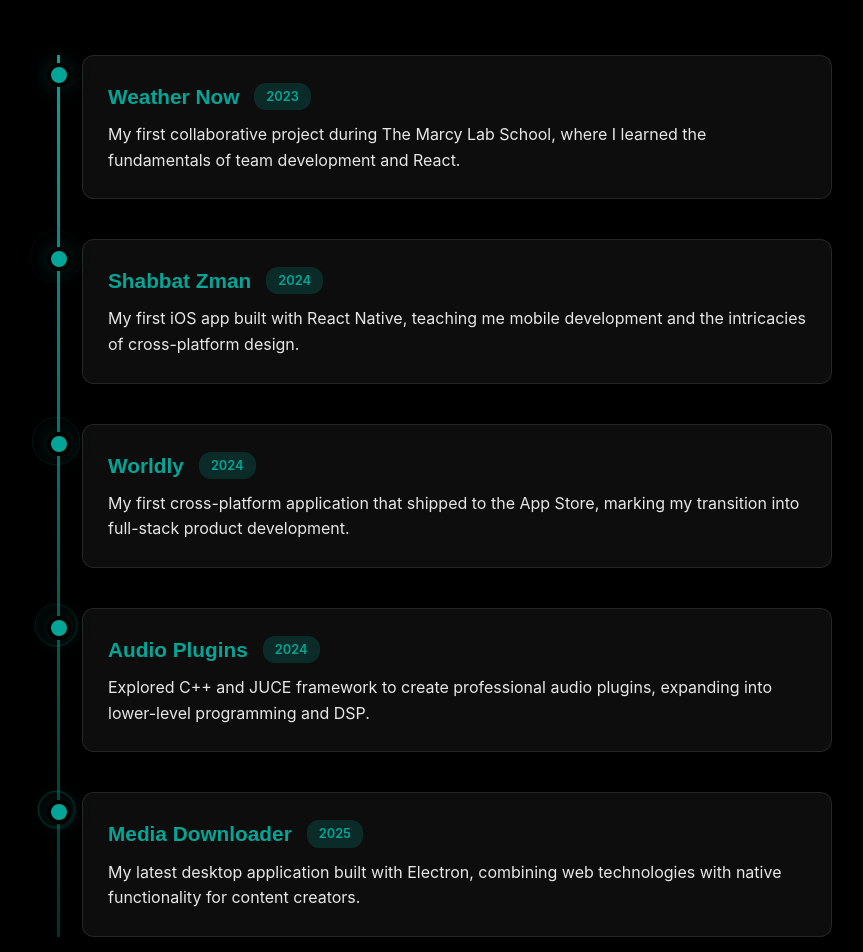
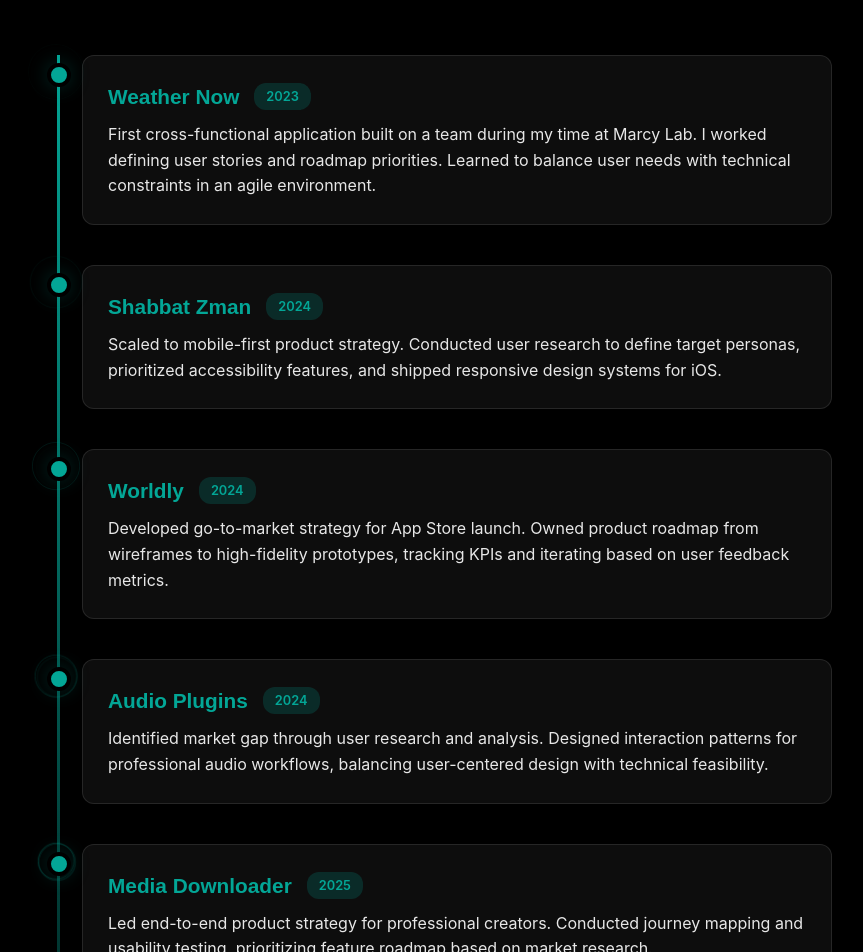
Before and after one commit to Rafibarides/portfolio, a React (Vite) app: page /product in a window 1280 px wide. Shown: the part 1940-2892 px from the top of the page, without its empty margins (208-1071 px from the left). Built offline with nearby package versions, Linux system fonts and the light colour scheme; a web font is replaced by a local one.

Commit message:
product fixes

```diff
--- a/src/ProductPage.jsx
+++ b/src/ProductPage.jsx
@@ -1300,7 +1300,7 @@
                     fontSize: '1rem',
                     margin: 0,
                   }}>
-                    My first collaborative project during The Marcy Lab School, where I learned the fundamentals of team development and React.
+                    First cross-functional application built on a team during my time at Marcy Lab. I worked defining user stories and roadmap priorities. Learned to balance user needs with technical constraints in an agile environment.
                   </p>
                 </div>
               </motion.div>
@@ -1402,7 +1402,7 @@
                     fontSize: '1rem',
                     margin: 0,
                   }}>
-                    My first iOS app built with React Native, teaching me mobile development and the intricacies of cross-platform design.
+                    Scaled to mobile-first product strategy. Conducted user research to define target personas, prioritized accessibility features, and shipped responsive design systems for iOS.
                   </p>
                 </motion.div>
               </motion.div>
@@ -1504,7 +1504,7 @@
                     fontSize: '1rem',
                     margin: 0,
                   }}>
-                    My first cross-platform application that shipped to the App Store, marking my transition into full-stack product development.
+                    Developed go-to-market strategy for App Store launch. Owned product roadmap from wireframes to high-fidelity prototypes, tracking KPIs and iterating based on user feedback metrics.
                   </p>
                 </motion.div>
               </motion.div>
@@ -1606,7 +1606,7 @@
                     fontSize: '1rem',
                     margin: 0,
                   }}>
-                    Explored C++ and JUCE framework to create professional audio plugins, expanding into lower-level programming and DSP.
+                    Identified market gap through user research and analysis. Designed interaction patterns for professional audio workflows, balancing user-centered design with technical feasibility.
                   </p>
                 </motion.div>
               </motion.div>
@@ -1708,7 +1708,7 @@
                     fontSize: '1rem',
                     margin: 0,
                   }}>
-                    My latest desktop application built with Electron, combining web technologies with native functionality for content creators.
+                    Led end-to-end product strategy for professional creators. Conducted journey mapping and usability testing, prioritizing feature roadmap based on market research.
                   </p>
                 </motion.div>
               </motion.div>
```
Also changed, not shown: Json/About.json (+2 -2 lines).
